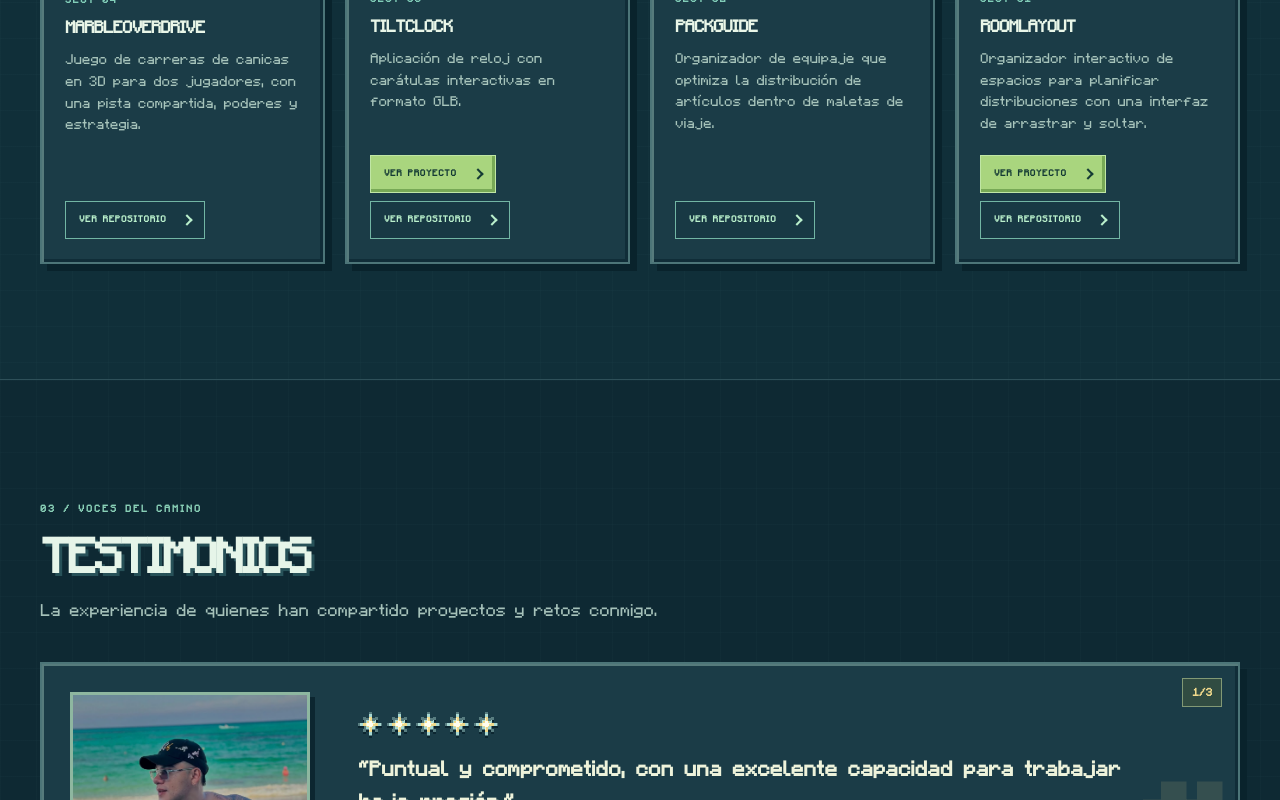
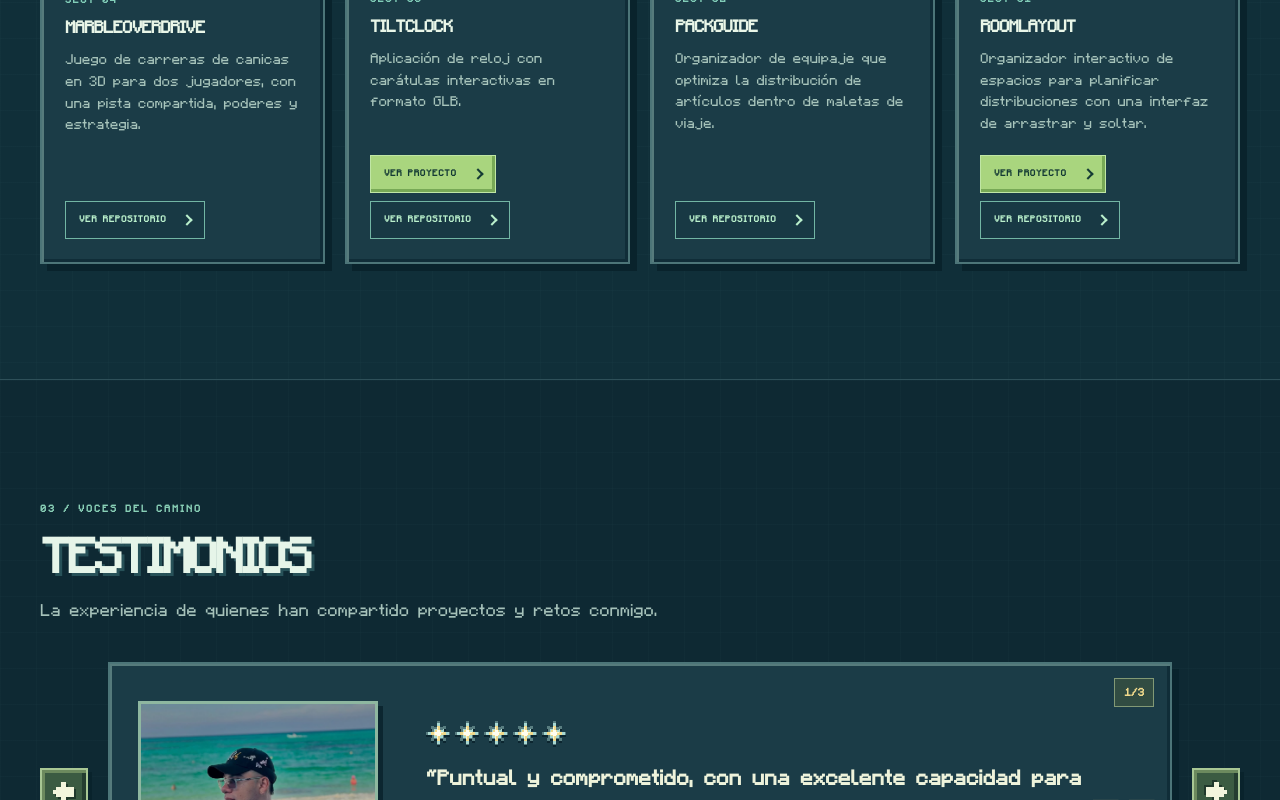
Before and after one commit to danilolarap/Portfolio, a Next.js app: page / in a window 1280 px wide. Shown: the part 2000-2800 px from the top of the page. Built offline with nearby package versions, Linux system fonts and the light colour scheme.

Commit message:
feat(testimonials): add Minecraft arrow carousel navigation

```diff
--- a/src/app/globals.css
+++ b/src/app/globals.css
@@ -1678,9 +1678,77 @@ section[id] {
 }
 .testimonials-list {
   display: grid;
-  gap: 24px;
+  min-width: 0;
+  grid-column: 2;
+  grid-row: 1;
+}
+.testimonial-carousel {
+  display: grid;
+  grid-template-columns: 48px minmax(0, 1fr) 48px;
+  align-items: center;
+  gap: 20px;
+}
+.testimonial-carousel:focus-visible {
+  outline: 3px solid var(--mint);
+  outline-offset: 8px;
+}
+.testimonial-arrow {
+  display: grid;
+  place-items: center;
+  width: 48px;
+  height: 48px;
+  border: 2px solid #a8c794;
+  color: #f3f5dc;
+  background: #3b5b42;
+  box-shadow:
+    inset 3px 3px #6c8a5e,
+    inset -4px -4px #243d30,
+    4px 4px #09232c;
+}
+.testimonial-arrow:hover {
+  background: #4e704a;
+}
+.testimonial-arrow:active {
+  transform: translate(2px, 2px);
+}
+.testimonial-arrow:disabled {
+  opacity: 0.5;
+  cursor: default;
+}
+.testimonial-arrow svg {
+  width: 26px;
+  height: 26px;
+  fill: currentColor;
+  filter: drop-shadow(2px 2px #20382b);
+}
+.testimonial-arrow-next svg {
+  transform: rotate(180deg);
+}
+.testimonial-arrow-previous {
+  grid-column: 1;
+  grid-row: 1;
+}
+.testimonial-arrow-next {
+  grid-column: 3;
+  grid-row: 1;
+}
+html[data-theme="light"] .testimonial-arrow {
+  background: #3f6038;
+  color: #fffef0;
+  border-color: #67835a;
+  box-shadow:
+    inset 3px 3px #759465,
+    inset -4px -4px #223e29,
+    4px 4px #a4b893;
+}
+html[data-theme="light"] .testimonial-arrow:hover {
+  background: #36522f;
+}
+.testimonial-card[hidden] {
+  display: none;
 }
 .testimonial-card {
+  min-height: 260px;
   position: relative;
   isolation: isolate;
   display: grid;
@@ -1791,7 +1859,25 @@ html[data-theme="light"] .testimonial-photo-link {
   box-shadow: 5px 5px #bacaba;
 }
 @media (max-width: 600px) {
+  .testimonial-carousel {
+    grid-template-columns: 1fr 1fr;
+    gap: 20px 16px;
+  }
+  .testimonials-list {
+    grid-column: 1 / -1;
+  }
+  .testimonial-arrow-previous {
+    grid-column: 1;
+    grid-row: 2;
+    justify-self: end;
+  }
+  .testimonial-arrow-next {
+    grid-column: 2;
+    grid-row: 2;
+    justify-self: start;
+  }
   .testimonial-card {
+    min-height: 300px;
     grid-template-columns: minmax(88px, 28%) minmax(0, 1fr);
     gap: 16px;
     padding: 42px 16px 22px;
--- a/src/components/Testimonials.tsx
+++ b/src/components/Testimonials.tsx
@@ -1,16 +1,59 @@
+"use client";
+
+import { useState } from "react";
 import SectionHeading from "./SectionHeading";
 import type { PortfolioContent } from "@/data/content";
 
 export default function Testimonials({ copy }: { copy: PortfolioContent }) {
+  const [activeIndex, setActiveIndex] = useState(0);
+  const total = copy.testimonials.cards.length;
+  const move = (direction: number) =>
+    setActiveIndex((current) => (current + direction + total) % total);
+
   return (
     <section id="testimonials" className="content-section section-testimonials">
       <div className="section-container">
         <SectionHeading {...copy.testimonials} />
-        <div className="testimonials-list">
+        <div
+          className="testimonial-carousel"
+          role="region"
+          aria-label={copy.testimonials.title}
+          tabIndex={0}
+          onKeyDown={(event) => {
+            if (event.key === "ArrowLeft" || event.key === "ArrowRight") {
+              event.preventDefault();
+              move(event.key === "ArrowLeft" ? -1 : 1);
+            }
+          }}
+        >
+          <button
+            className="testimonial-arrow testimonial-arrow-previous"
+            type="button"
+            onClick={() => move(-1)}
+            aria-label={copy.testimonials.previous}
+            aria-controls="testimonial-slides"
+            disabled={total < 2}
+          >
+            <svg
+              viewBox="0 0 16 16"
+              aria-hidden="true"
+              shapeRendering="crispEdges"
+            >
+              <path d="M6 2h3v3h5v6H9v3H6v-3H3V9H1V7h2V5h3z" />
+            </svg>
+          </button>
+          <div
+            className="testimonials-list"
+            id="testimonial-slides"
+            aria-live="polite"
+            aria-atomic="true"
+          >
             {copy.testimonials.cards.map((person, index) => (
               <article
                 className="content-card testimonial-card"
                 key={person.name}
+                hidden={index !== activeIndex}
+                aria-label={`${index + 1} / ${total}`}
               >
                 <a
                   className="testimonial-photo-link"
@@ -69,6 +112,23 @@ export default function Testimonials({ copy }: { copy: PortfolioContent }) {
               </article>
             ))}
           </div>
+          <button
+            className="testimonial-arrow testimonial-arrow-next"
+            type="button"
+            onClick={() => move(1)}
+            aria-label={copy.testimonials.next}
+            aria-controls="testimonial-slides"
+            disabled={total < 2}
+          >
+            <svg
+              viewBox="0 0 16 16"
+              aria-hidden="true"
+              shapeRendering="crispEdges"
+            >
+              <path d="M6 2h3v3h5v6H9v3H6v-3H3V9H1V7h2V5h3z" />
+            </svg>
+          </button>
+        </div>
       </div>
     </section>
   );
--- a/src/data/content.ts
+++ b/src/data/content.ts
@@ -115,6 +115,8 @@ export interface PortfolioContent {
     title: string;
     intro: string;
     ratingLabel: string;
+    previous: string;
+    next: string;
     cards: {
       name: string;
       role: string;
@@ -334,6 +336,8 @@ export const content: Record<Language, PortfolioContent> = {
       intro:
         "La experiencia de quienes han compartido proyectos y retos conmigo.",
       ratingLabel: "de 5 estrellas del Nether",
+      previous: "Testimonio anterior",
+      next: "Siguiente testimonio",
       cards: [
         {
           name: "Diego Sandoval",
@@ -599,6 +603,8 @@ export const content: Record<Language, PortfolioContent> = {
       intro:
         "Thoughts from people who have shared projects and challenges with me.",
       ratingLabel: "out of 5 Nether stars",
+      previous: "Previous testimonial",
+      next: "Next testimonial",
       cards: [
         {
           name: "Diego Sandoval",
```
Lines whose indentation alone changed are shown as unchanged.
